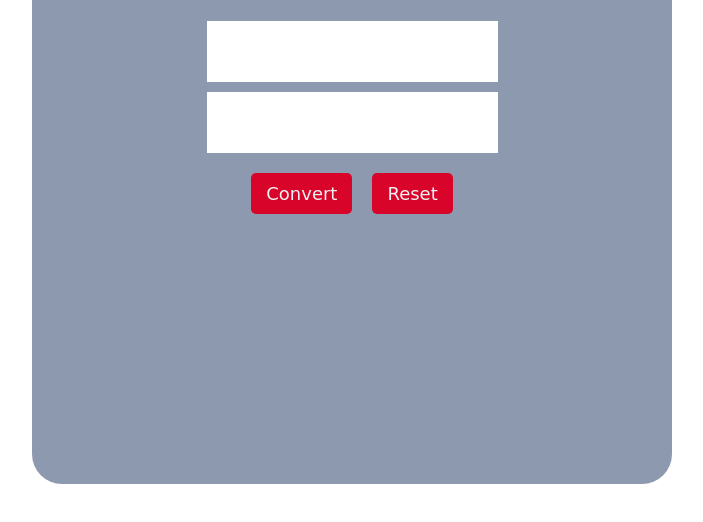
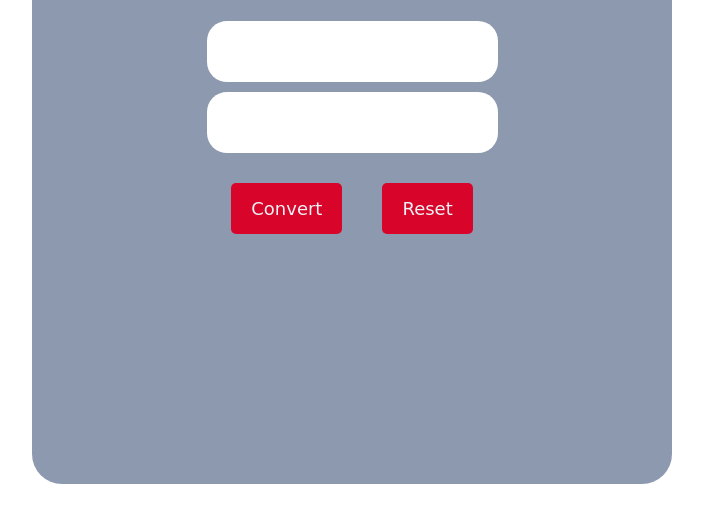
Before and after one commit to BuhleMtshali/currency-conveter, a plain HTML site: page index.html in a window 1280 px wide. Shown: the part 206-728 px from the top of the page, without its empty margins (288-991 px from the left). Drawn offline with Linux system fonts and the light colour scheme; a web font is replaced by a local one.

Commit message:
Updated the styles.css file

```diff
--- a/style.css
+++ b/style.css
@@ -32,6 +32,7 @@ input {
   text-align: center;
   font-weight: bold;
   font-family: cursive;
+  border-radius: 20px;
 }
 input[type="text"]:focus {
   outline: none;
@@ -41,12 +42,17 @@ input[type="text"]:focus {
   justify-content: center;
 }
 button {
-  padding: 10px 15px;
-  margin: 10px;
+  padding: 15px 20px;
+  margin: 20px;
   font-size: 18px;
   border: none;
   border-radius: 5px;
   background-color: #d90429;
   color: #edf2f4;
   font-family: cursive;
+  cursor: pointer;
 }
+button:hover {
+  background-color: #edf2f4;
+  color: #d90429;
+}
```
